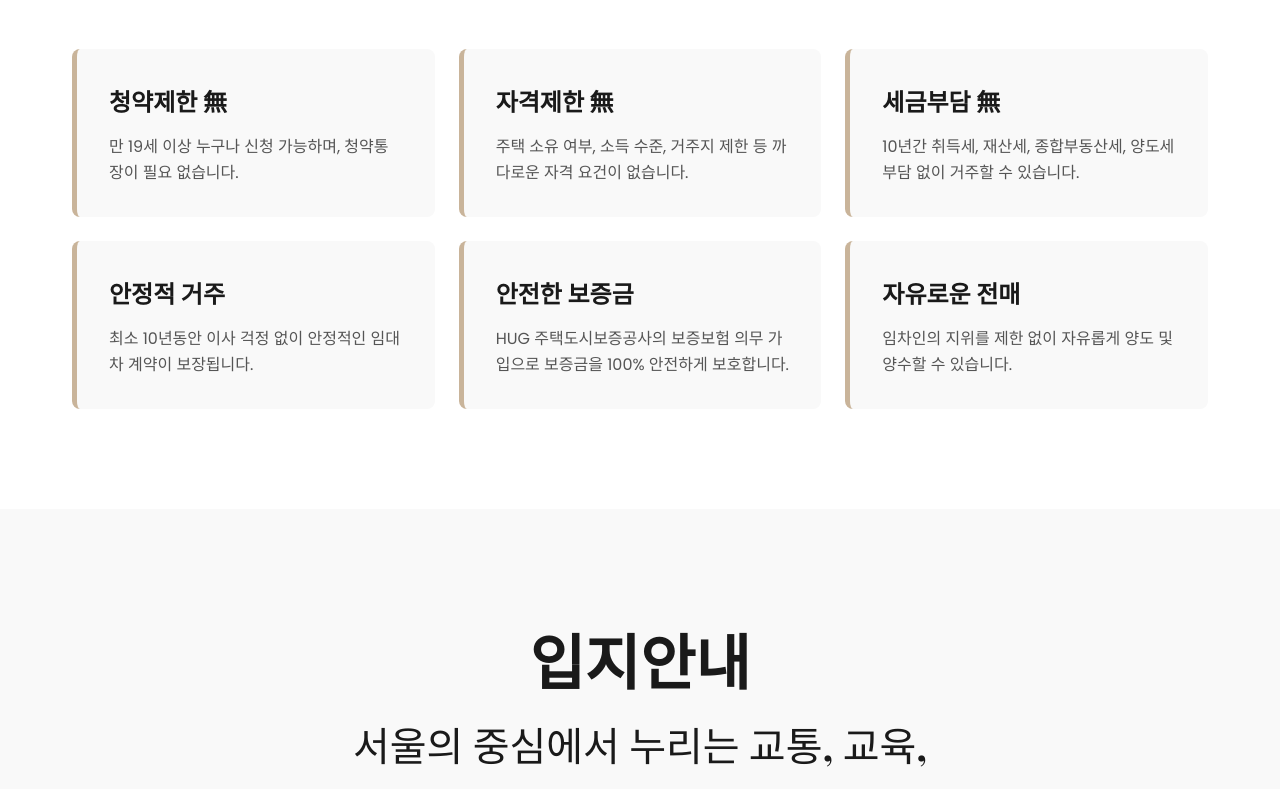
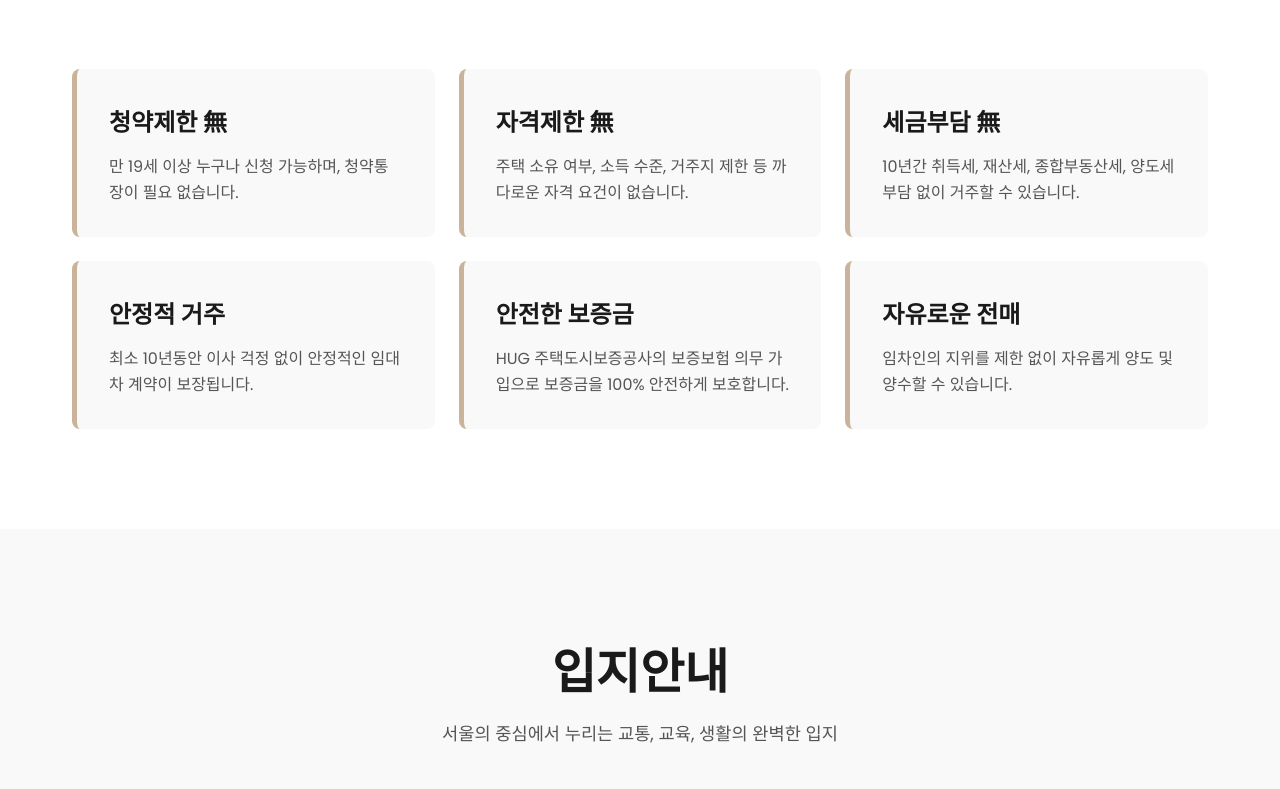
Before and after one commit to creatorjun/homepages_02, a React (Vite) app: page / in a window 1280 px wide. Shown: the part 2008-2797 px from the top of the page. Built offline with nearby package versions, Linux system fonts and the light colour scheme.

Commit message:
Initial commit

```diff
--- a/src/components/BusinessIntro.css
+++ b/src/components/BusinessIntro.css
@@ -3,12 +3,6 @@
 .business-intro {
     background-color: #ffffff;
     text-align: center;
-}
-
-.section-title {
-    font-size: clamp(2.2rem, 1.5rem + 2.5vw, 3rem);
-    margin-bottom: 1.5rem;
-    font-family: var(--font-heading);
 }
 
 /* 이미지와 텍스트를 함께 감싸는 컨테이너 */
--- a/src/components/BusinessIntro.jsx
+++ b/src/components/BusinessIntro.jsx
@@ -1,6 +1,7 @@
 import React from 'react';
 import './BusinessIntro.css';
 import { content } from '../data/contents.js';
+import SectionTitle from './SectionTitle.jsx';
 
 function BusinessIntro() {
   const { businessIntro } = content;
@@ -8,7 +9,7 @@ function BusinessIntro() {
   return (
     <section id="business-intro" className="business-intro">
       <div className="container">
-        <h2 className="section-title" data-aos="fade-up">{businessIntro.sectionTitle}</h2>
+        <SectionTitle title={businessIntro.sectionTitle} aosType="fade-up" />
 
         <div className="intro-image-container" data-aos="fade-up" data-aos-delay="200">
           <img src={businessIntro.mainImage} alt="상도 힐스 더원 메인 조감도" className="intro-main-image" />
--- a/src/components/Contact.css
+++ b/src/components/Contact.css
@@ -9,14 +9,6 @@
   margin: 0 auto;
   text-align: center;
   padding: 0 20px;
-}
-.contact-header h2 {
-  font-size: clamp(2.2rem, 1.5rem + 2.5vw, 3rem);
-  color: var(--color-dark);
-}
-.contact-header p {
-  color: #555;
-  margin-bottom: 40px;
 }
 .contact-form {
   display: flex;
--- a/src/components/Contact.jsx
+++ b/src/components/Contact.jsx
@@ -3,6 +3,7 @@ import DatePicker from 'react-datepicker';
 import 'react-datepicker/dist/react-datepicker.css';
 import './Contact.css';
 import { content } from '../data/contents.js';
+import SectionTitle from './SectionTitle.jsx';
 
 function Contact() {
   const { contact } = content;
@@ -74,17 +75,10 @@ function Contact() {
   return (
     <section id="contact" className="contact">
       <div className="contact-content" data-aos="fade-up">
-        <div className="contact-header">
-          <h2>{contact.sectionTitle}</h2>
-          <p>
-            {contact.description.map((line, index) => (
-              <React.Fragment key={index}>
-                {line}
-                {index < contact.description.length - 1 && <br />}
-              </React.Fragment>
-            ))}
-          </p>
-        </div>
+        <SectionTitle
+          title={contact.sectionTitle}
+          description={contact.description}
+        />
         <form className="contact-form" onSubmit={handleSubmit}>
           <div className="form-group-container">
             <div className="form-group">
--- a/src/components/Flats.css
+++ b/src/components/Flats.css
@@ -2,10 +2,6 @@
 
 .flats {
     background-color: #ffffff;
-}
-
-.flats .section-title {
-    text-align: center;
 }
 
 .plans-grid {
--- a/src/components/Flats.jsx
+++ b/src/components/Flats.jsx
@@ -1,6 +1,7 @@
 import React from 'react';
 import './Flats.css';
 import { content } from '../data/contents.js';
+import SectionTitle from './SectionTitle.jsx';
 
 function Flats() {
   const { flats } = content;
@@ -8,7 +9,7 @@ function Flats() {
   return (
     <section id="types" className="flats">
       <div className="container">
-        <h2 className="section-title" data-aos="fade-up">{flats.sectionTitle}</h2>
+        <SectionTitle title={flats.sectionTitle} aosType="fade-up" />
         <div className="plans-grid">
 
           {flats.plans.map((plan) => (
--- a/src/components/Location.css
+++ b/src/components/Location.css
@@ -1,9 +1,5 @@
 .location {
   background-color: #f9f9f9;
-}
-
-.location .section-title {
-  font-size: clamp(2rem, 1.5rem + 2vw, 2.5rem);
 }
 
 .location-content {
--- a/src/components/Location.jsx
+++ b/src/components/Location.jsx
@@ -1,6 +1,7 @@
 import React, { useEffect, useRef } from 'react';
 import './Location.css';
 import { content } from '../data/contents.js';
+import SectionTitle from './SectionTitle.jsx';
 
 function Location() {
   const { location } = content;
@@ -49,10 +50,10 @@ function Location() {
   return (
     <section id="location" className="location">
       <div className="container" data-aos="fade-up">
-        <div className="section-title" style={{ textAlign: 'center', marginBottom: '60px' }}>
-            <h2>{location.sectionTitle}</h2>
-            <p style={{ maxWidth: '600px', margin: '0 auto' }}>{location.sectionDescription}</p>
-        </div>
+        <SectionTitle
+          title={location.sectionTitle}
+          description={location.sectionDescription}
+        />
 
         <div className="location-content" data-aos-delay="200">
             <div className="location-map">
```
